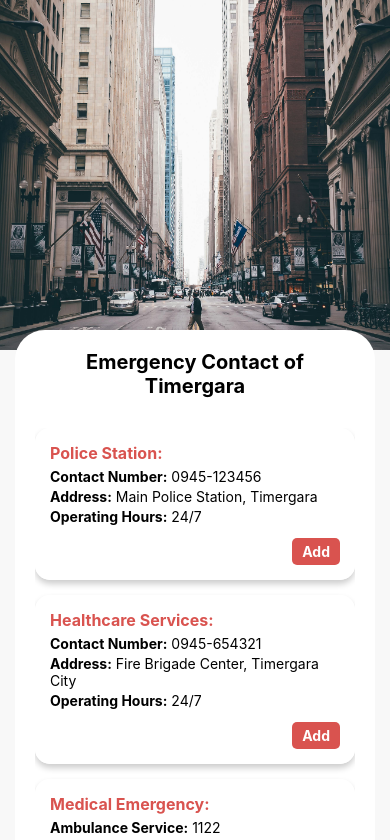
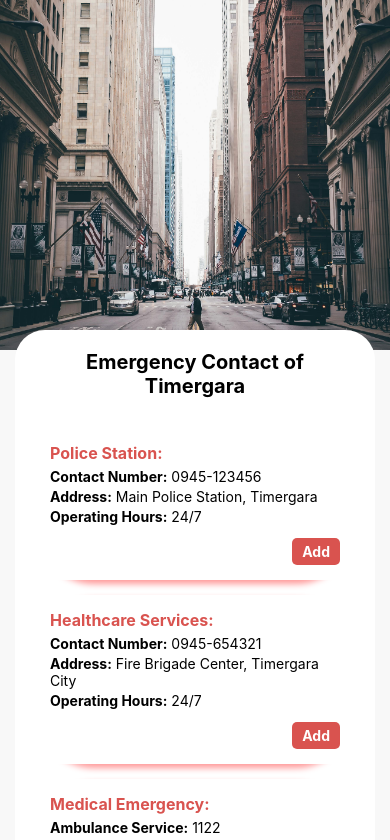
Before and after one commit to Usman9929/PakVista-App, a React Native app in the folder ExplorePakistan/: screen /EmergencyContact in a window 390 px wide. Shown: the top 840 px of the page. Built offline with nearby package versions, Linux system fonts and the light colour scheme; no server answers.

Commit message:
Link login screen in regionalScreen and update region events and emergency contact

```diff
--- a/ExplorePakistan/src/App.js
+++ b/ExplorePakistan/src/App.js
@@ -11,6 +11,7 @@ import PopularSites from './screens/PopularSites';
 import ExploreVillageScreen from './screens/ExploreVillageScreen';
 import RegionEvents from './screens/RegionEvents';
 import EmergencyContact from './screens/EmergencyContact';
+import SearchScreen from './screens/SearchScreen';
 
 
 
@@ -27,6 +28,7 @@ const App = () => {
         <Stack.Screen name="PopularSites" component={PopularSites} />
         <Stack.Screen name="RegionEvents" component={RegionEvents} />
         <Stack.Screen name="EmergencyContact" component={EmergencyContact} />
+        <Stack.Screen name="SearchScreen" component={SearchScreen} />
         <Stack.Screen
           name="RegionalInsight"
           component={RegionalInsightScreen}
--- a/ExplorePakistan/src/navigation/StackNavigator.js
+++ b/ExplorePakistan/src/navigation/StackNavigator.js
@@ -4,6 +4,8 @@ import RegionalInsightScreen from "../screens/RegionalInsightScreen"; // Import
 import ExploreVillageScreen from "../screens/ExploreVillageScreen";
 import PopularSites from "../screens/PopularSites";
 import RegionEvents from "../screens/RegionEvents";
+import EmergencyContact from "../screens/EmergencyContact";
+import SearchScreen from "../screens/SearchScreen";
 
 
 const Stack = createNativeStackNavigator();
@@ -15,6 +17,9 @@ const RegionalStackNavigator = () => {
       <Stack.Screen name="ExploreVillageScreen" component={ExploreVillageScreen} />
       <Stack.Screen name="PopularSites" component={PopularSites} />
       <Stack.Screen name="RegionEvents" component={RegionEvents} />
+      <Stack.Screen name="EmergencyContact" component={EmergencyContact} />
+      <Stack.Screen name="SearchScreen" component={SearchScreen} />
+
     </Stack.Navigator>
   );
 };
--- a/ExplorePakistan/src/screens/EmergencyContact.js
+++ b/ExplorePakistan/src/screens/EmergencyContact.js
@@ -1,5 +1,5 @@
 import React from 'react';
-import { View, Text, ImageBackground, StyleSheet, FlatList, TouchableOpacity } from 'react-native';
+import { View, Text, ImageBackground, StyleSheet, FlatList, TouchableOpacity, ScrollView } from 'react-native';
 
 const emergencyContacts = [
     {
@@ -49,6 +49,7 @@ const EmergencyContact = () => {
 
 
     return (
+        <ScrollView contentContainerStyle={{ flexGrow: 1 }} showsVerticalScrollIndicator={false}>
         <View style={styles.container}>
             {/* Header Image */}
             <ImageBackground
@@ -64,16 +65,18 @@ const EmergencyContact = () => {
                     renderItem={renderItem}
                     keyExtractor={(item, index) => index.toString()}
                     contentContainerStyle={styles.listContainer}
+                    nestedScrollEnabled={true} // Add this line
                 />
             </View>
         </View>
+        </ScrollView>
     );
 };
 
 const styles = StyleSheet.create({
     container: {
         flex: 1,
-        backgroundColor: '#F8F8F8'
+        backgroundColor: '#F8F8F8',
     },
     headerImage: {
         width: '100%',
@@ -82,9 +85,9 @@ const styles = StyleSheet.create({
     },
     cardWrapper: {
         marginBottom: 15,
-        borderRadius: 15,
-        shadowColor: '#000',
-        shadowOpacity: 0.2,
+        borderRadius: 60,
+        shadowColor: 'red',
+        shadowOpacity: 0.4,
         shadowRadius: 6,
         elevation: 6, // Android shadow
         shadowOffset: { width: 0, height: 4 },
--- a/ExplorePakistan/src/screens/RegionEvents.js
+++ b/ExplorePakistan/src/screens/RegionEvents.js
@@ -5,14 +5,14 @@ const RegionEvents = () => {
     return (
         <ScrollView style={styles.PopularSitesContainer}>
             <Image
-                source={require('../assets/images/region_events.jpg')}
+                source={require('../assets/images/regional_background.jpg')}
                 style={styles.headerImage}
             />
             {/* Grid Buttons */}
             <View style={styles.gridContainer}>
                 <RegionEventsButton title="Religious Festival" icon={require('../assets/icons/religious_festivals.png')} />
                 <RegionEventsButton title="Cultural and Seasonal Festival " icon={require('../assets/icons/cultural_and_seasonal_festival.png')} />
-                <RegionEventsButton title="Regional Events Ethnic Festivals" icon={require('../assets/icons/national_observances.png')} />
+                <RegionEventsButton title="Regional Events Ethnic Festivals" icon={require('../assets/icons/regional_events_ethnic_festivals.png')} />
                 <RegionEventsButton title="Folk and Traditional Celebrations" icon={require('../assets/icons/Folk_and_traditional_celebrations.png')} />
                 <RegionEventsButton title="National Observances" icon={require('../assets/icons/national_observances.png')} />
                 <RegionEventsButton title="Internationally Inspired Events" icon={require('../assets/icons/internationally_nspired_events.png')} />
--- a/ExplorePakistan/src/screens/RegionalInsightScreen.js
+++ b/ExplorePakistan/src/screens/RegionalInsightScreen.js
@@ -44,9 +44,9 @@ const RegionalInsightScreen = () => {
         <GuestButton title="Explore Villages" icon={require('../assets/icons/explore.png')} onPress={() => navigation.navigate('ExploreVillageScreen')} />
         <GuestButton title="Popular Sites" icon={require('../assets/icons/popular_site.png')} onPress={() => navigation.navigate('PopularSites')} />
         <GuestButton title="Region Events" icon={require('../assets/icons/reigon_event.png')} onPress={() => navigation.navigate('RegionEvents')} />
-        <GuestButton title="Search" icon={require('../assets/icons/search.png')} />
+        <GuestButton title="Search" icon={require('../assets/icons/search.png')} onPress={() => navigation.navigate('SearchScreen')}/>
         <GuestButton title="Emergency Contacts" icon={require('../assets/icons/emergency.png')} onPress={() => navigation.navigate('EmergencyContact')}/>
-        <GuestButton title="Login Sign-Up" icon={require('../assets/icons/login.png')} />
+        <GuestButton title="Login Sign-Up" icon={require('../assets/icons/login.png')} onPress={() => navigation.navigate('Login')} />
       </View>
 
       {/* Tourist Attractions Section */}
--- /dev/null
+++ b/ExplorePakistan/src/screens/SearchScreen.js
@@ -0,0 +1,25 @@
+import React from 'react';
+import { View, Text, StyleSheet } from 'react-native';
+
+const ExploreScreen = () => {
+  return (
+    <View style={styles.container}>
+      <Text style={styles.text}>Explore Screen</Text>
+    </View>
+  );
+};
+
+const styles = StyleSheet.create({
+  container: {
+    flex: 1,
+    justifyContent: 'center',
+    alignItems: 'center',
+    backgroundColor: '#fff',
+  },
+  text: {
+    fontSize: 18,
+    fontWeight: 'bold',
+  },
+});
+
+export default ExploreScreen;
```
Also changed, not shown: ExplorePakistan/src/assets/icons/religious_festivals.png, ExplorePakistan/src/assets/images/regional_background.jpg (renamed from ExplorePakistan/src/assets/images/region_events.jpg).
